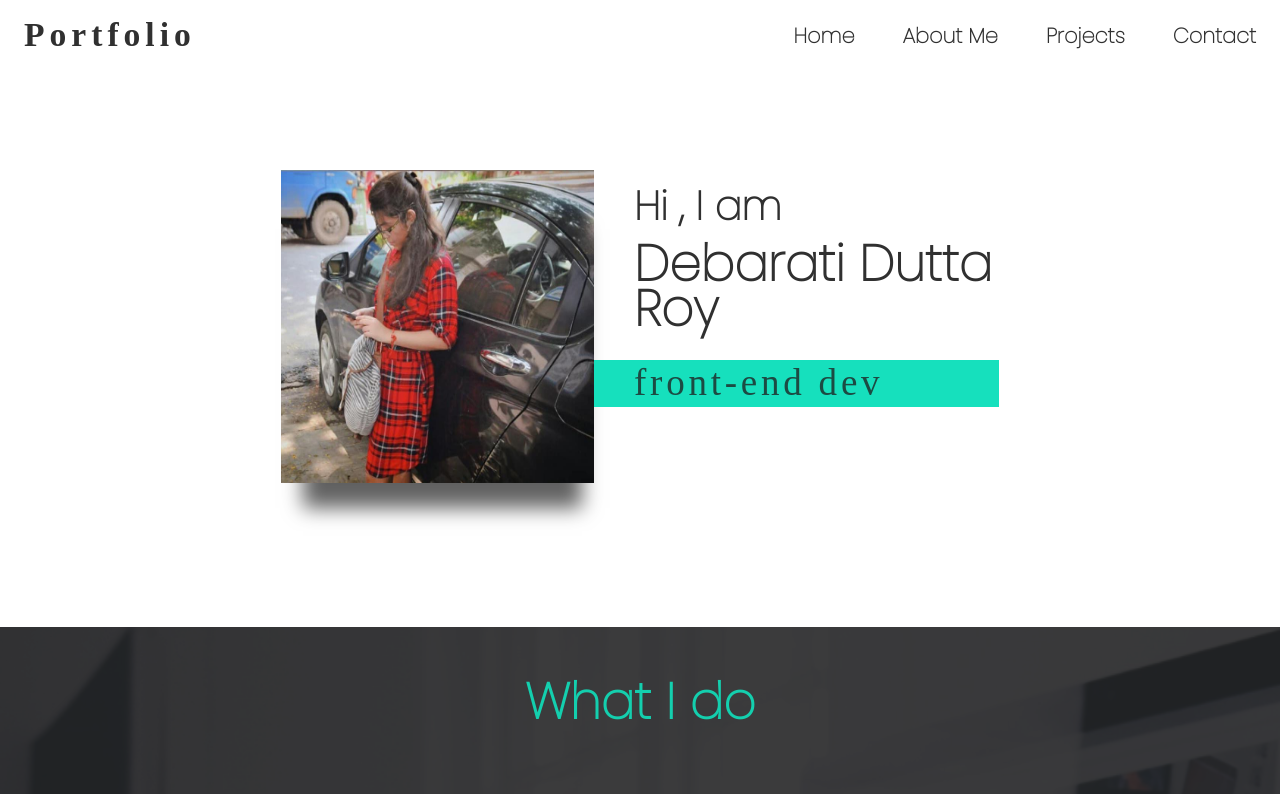
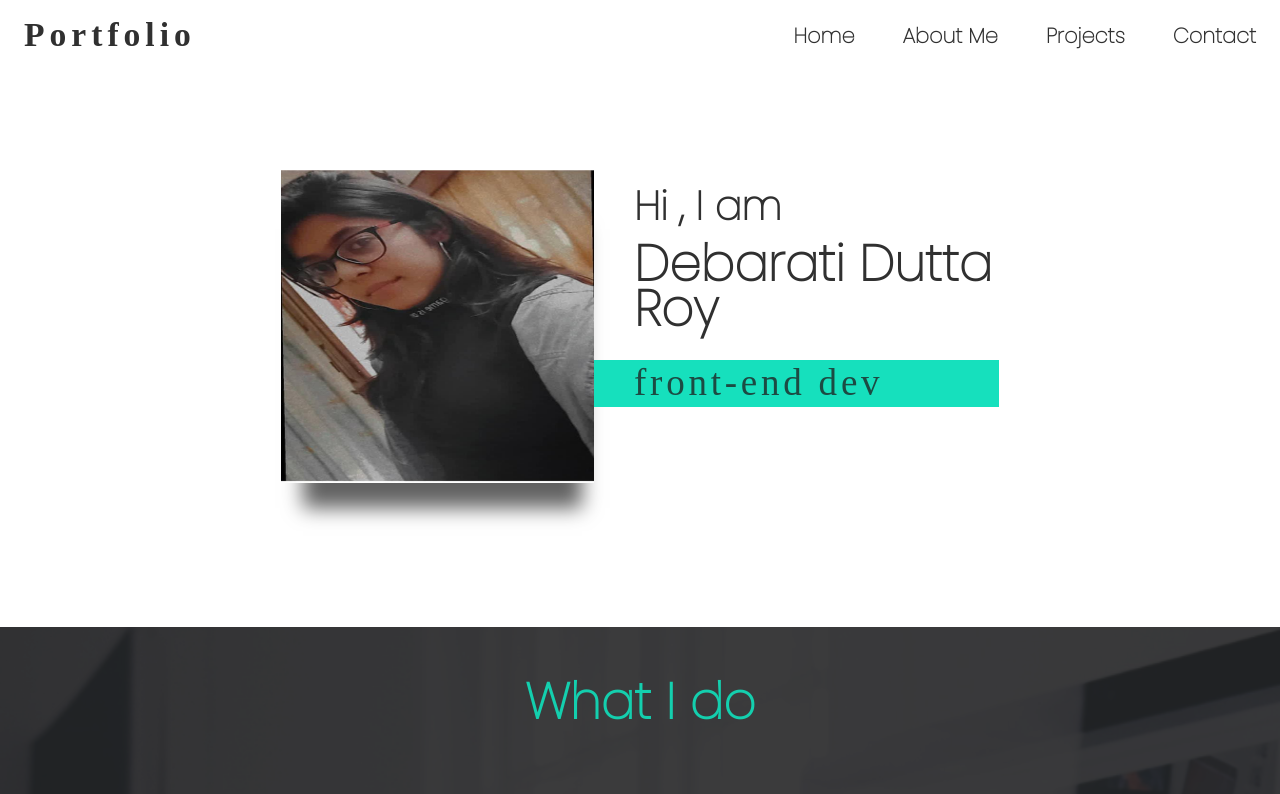
Before and after one commit to debarati07/portfolio, a plain HTML site: page index.html in a window 1280 px wide. Shown: the top 794 px of the page. Drawn offline with Linux system fonts and the light colour scheme.

Commit message:
Update index.html

```diff
--- a/index.html
+++ b/index.html
@@ -51,7 +51,7 @@
             <div><h1 class="section_title section_title_intro"><b>Hi , I am</b> <strong>Debarati Dutta Roy</strong></h1>
                 <p class="section_subtitle section_subtitle_desc">front-end dev</p>
             </div>
-         <div class="intropicture"><img src="images/car.jpeg" alt="a picture of debartai standing" class="top_image"></div>
+         <div class="intropicture"><img src="images/standing.jpeg" alt="a picture of debartai standing" class="top_image"></div>
 
         </div>
         </section>
```
